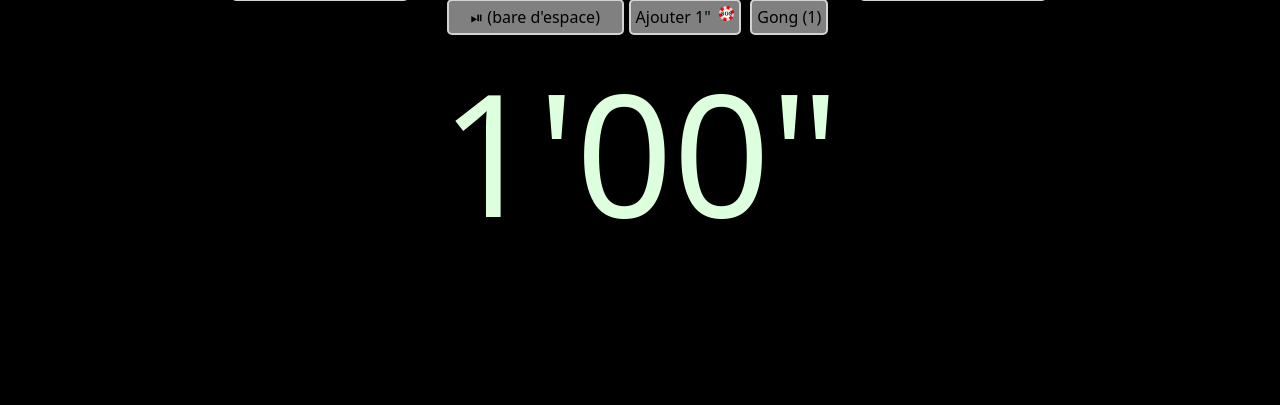
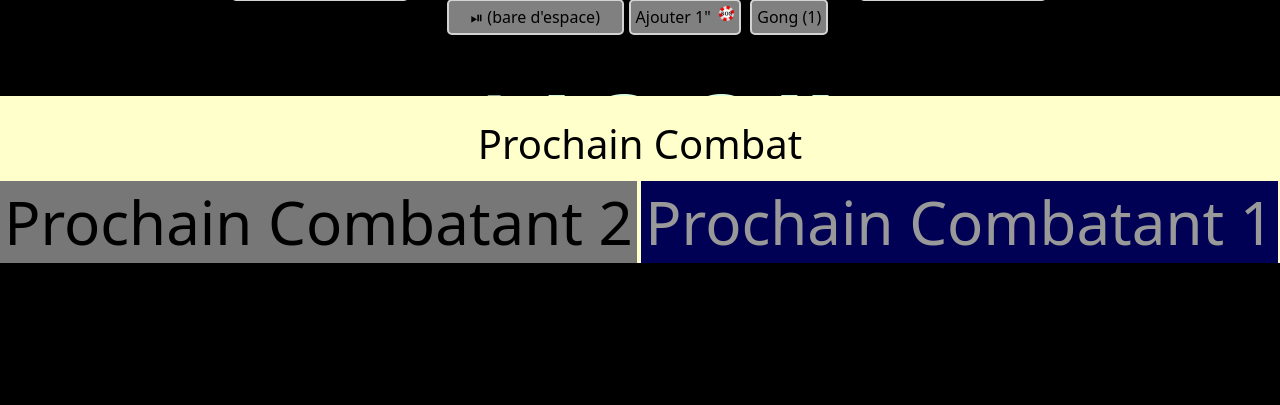
Before and after one commit to FlorianDubath/Tournamant, a PHP site: page /site/ScoreBoard.html in a window 1280 px wide. Shown: the part 537-942 px from the top of the page. Run offline with PHP 8.4, Linux system fonts and the light colour scheme.

Commit message:
add next fight to scoreboard

```diff
--- a/site/ScoreBoard.html
+++ b/site/ScoreBoard.html
@@ -17,7 +17,9 @@
            width:calc(100% - 290px);
            display:inline-block;
         }
-        .blue {
+
+
+        .blue, .nblue {
             height:440px;
             display:inline-block;
             width:calc(50% - 3px);
@@ -26,13 +28,43 @@
             text-align:center;
             position:relative;
         }
-        .white {
+
+        .white, .nwhite {
             height:440px;
             display:inline-block;
             width:calc(50% - 3px);
             background-color: white;
             text-align:center;
             position:relative;
+        }
+        .nf {
+           width:100%;
+           background-color:#ffffcc;
+           position:absolute;
+           bottom:0px;
+           left:0px;
+
+       }
+       .ntitle{
+
+           color:black;
+           text-align:center;
+           font-size:40px;
+           margin-top:20px;
+           margin-left:auto;
+           margin-right:auto;
+           margin-bottom:10px;
+           width:100%;
+           display:inline-block;
+        }
+        .nblue {
+            color:#999999;
+            background-color: #000055;
+            height:unset;
+            }
+         .nwhite {
+            background-color: #777777;
+            height:unset;
         }
         .fighter {
         margin-top:20px;
@@ -234,7 +266,18 @@
 <img src="css/pin_down_white.png"  id="img_pd_white" style="display:none;"/>
 <span id="pd_time" style="display:none;"></span>
 <span id="pd_running" style="display:none;">&#x23F2;</span>
+
+
 </div>
+<span id="next_fight" class="nf" style="display:none">
+   <span  class="ntitle" >Prochain Combat</span>
+    <div class="nwhite" >
+   <span id="next_name_2"  class="fighter" style="font-size:60px;"></span>
+   </div>
+   <div class="nblue" >
+   <span id="next_name_1"  class="fighter" style="font-size:60px;"></span>
+   </div>
+</span>
 
 <span class="pop_back pop_hide" Id="pop_sbconf">
 		<span class="popcont">
@@ -243,6 +286,10 @@
 		  Durée du combat: <input type="number" id="cat_dur" min="1" value="3"/>min<br/><br/>
 		  Combatant Bleu: <input type="text" id="fight_blue" value="Combatant 1"/><br/><br/>
 		  Combatant Blanc: <input type="text" id="fight_white" value="Combatant 2"/><br/><br/>
+		  Prochain combat: <br/>
+		  Combatant Bleu: <input type="text" id="next_fight_blue" value=""/><br/>
+		  Combatant Blanc: <input type="text" id="next_fight_white" value=""/><br/>
+
 
 		  Osaekomi/Toketa combatant bleu <input type="text" id="k_pd_1" maxlength="10"  value="ArrowRight"/> <br/><br/>
 		  Osaekomi/Toketa combatant blanc <input type="text" id="k_pd_2" maxlength="10"  value="ArrowLeft"/><br/><br/>
@@ -506,6 +553,17 @@ function set_name(name_1,name_2){
     document.getElementById('name_2').innerHTML=name_2;
     localStorage.setItem("name_1", name_1);
     localStorage.setItem("name_2", name_2);
+}
+function set_next_name(name_1,name_2){
+    document.getElementById('next_name_1').innerHTML=name_1;
+    document.getElementById('next_name_2').innerHTML=name_2;
+    localStorage.setItem("next_name_1", name_1);
+    localStorage.setItem("next_name_2", name_2);
+    if (name_1!="" && name_2!=""){
+       document.getElementById('next_fight').style.display = "inline-block";
+    } else {
+       document.getElementById('next_fight').style.display = "none";
+    }
 }
 
 function set_title(title){
@@ -790,6 +848,7 @@ setInterval(function() {
 function conf(){
   set_title(document.getElementById("cat_name").value);
   set_name(document.getElementById("fight_blue").value,document.getElementById("fight_white").value);
+  set_next_name(document.getElementById("next_fight_blue").value,document.getElementById("next_fight_white").value);
   set_duration(document.getElementById("cat_dur").value);
   reset();
   reset_pin_down();
@@ -855,6 +914,7 @@ function conf_key(){
 
 set_title("Catégorie");
 set_name("Combatant 1","Combatant 2");
+set_next_name("Prochain Combatant 1","Prochain Combatant 2");
 set_duration(1);
 reset();
 reset_pin_down();
```
Also changed, not shown: site/MirorScoreBoard.html (+55 -2 lines), site/cat.php (+65 -5 lines).
